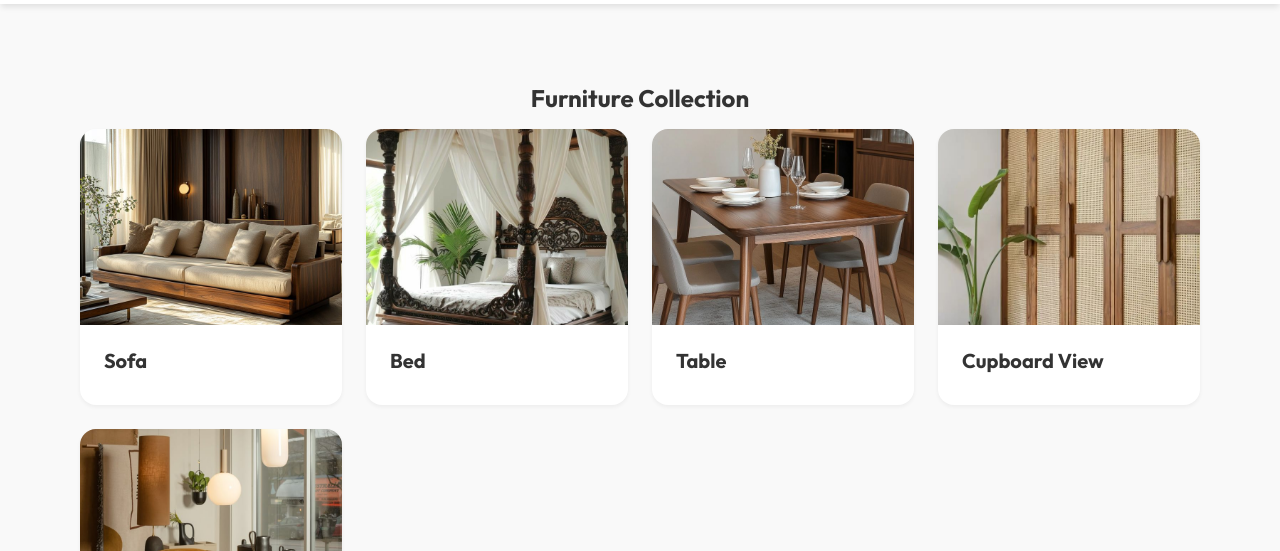
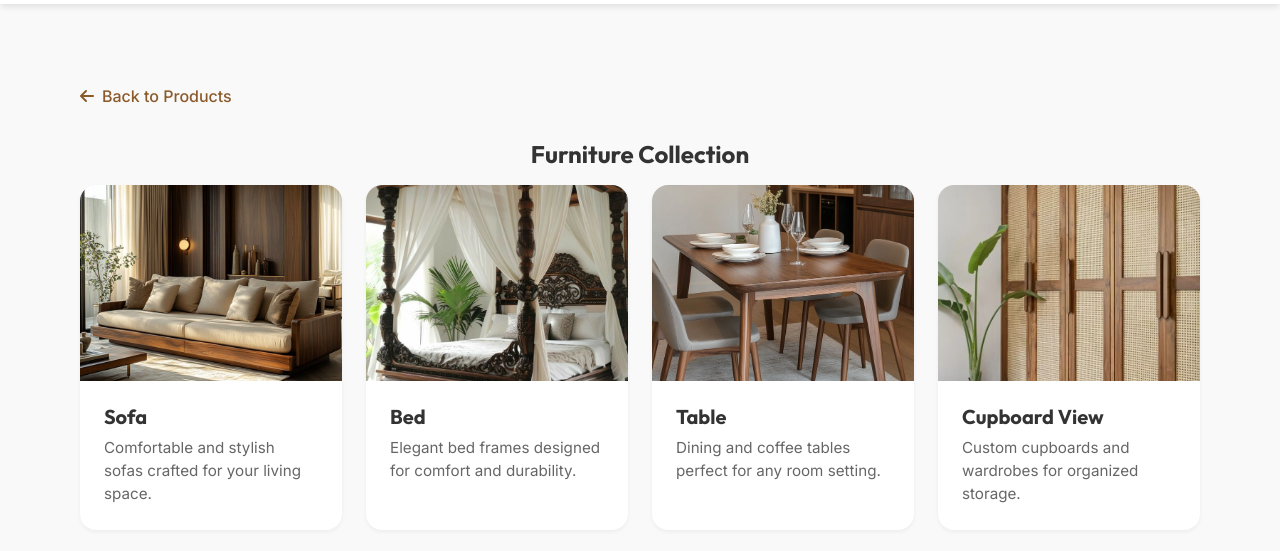
Before and after one commit to TAViswapranesh/Wood-Hub, a plain HTML site: page frontend/pages/furniture.html in a window 1280 px wide. Shown: the part 64-615 px from the top of the page. Drawn offline with Linux system fonts and the light colour scheme.

Commit message:
Add 'Back to Products' navigation links to product sub-pages and descriptions to furniture cards.

```diff
--- a/frontend/pages/furniture.html
+++ b/frontend/pages/furniture.html
@@ -48,6 +48,12 @@
 
     <section class="section">
         <div class="container">
+            <div style="margin-bottom: 2rem;">
+                <a href="../products.html"
+                    style="text-decoration: none; color: var(--color-primary); display: inline-flex; align-items: center; gap: 0.5rem; font-weight: 500; transition: color 0.3s ease;">
+                    <i class="fa-solid fa-arrow-left"></i> Back to Products
+                </a>
+            </div>
             <h1 class="text-center" style="margin-bottom: 1rem;">Furniture Collection</h1>
 
             <div class="preview-grid">
@@ -57,6 +63,7 @@
                             class="card-image"></div>
                     <div class="card-content">
                         <h3 class="card-title">Sofa</h3>
+                        <p class="card-description">Comfortable and stylish sofas crafted for your living space.</p>
                     </div>
                 </article>
 
@@ -66,6 +73,7 @@
                             class="card-image"></div>
                     <div class="card-content">
                         <h3 class="card-title">Bed</h3>
+                        <p class="card-description">Elegant bed frames designed for comfort and durability.</p>
                     </div>
                 </article>
 
@@ -75,6 +83,7 @@
                             alt="Table" class="card-image"></div>
                     <div class="card-content">
                         <h3 class="card-title">Table</h3>
+                        <p class="card-description">Dining and coffee tables perfect for any room setting.</p>
                     </div>
                 </article>
 
@@ -85,6 +94,7 @@
                             alt="Cupboard" class="card-image"></div>
                     <div class="card-content">
                         <h3 class="card-title">Cupboard View</h3>
+                        <p class="card-description">Custom cupboards and wardrobes for organized storage.</p>
                     </div>
                 </article>
 
@@ -94,6 +104,7 @@
                             alt="Custom" class="card-image"></div>
                     <div class="card-content">
                         <h3 class="card-title">Custom Furniture</h3>
+                        <p class="card-description">Bespoke furniture tailored to your unique requirements.</p>
                     </div>
                 </article>
             </div>
```
Also changed, not shown: frontend/pages/cnc.html (+6 -0 lines), frontend/pages/hardware.html (+6 -0 lines), frontend/pages/wood.html (+6 -0 lines).
